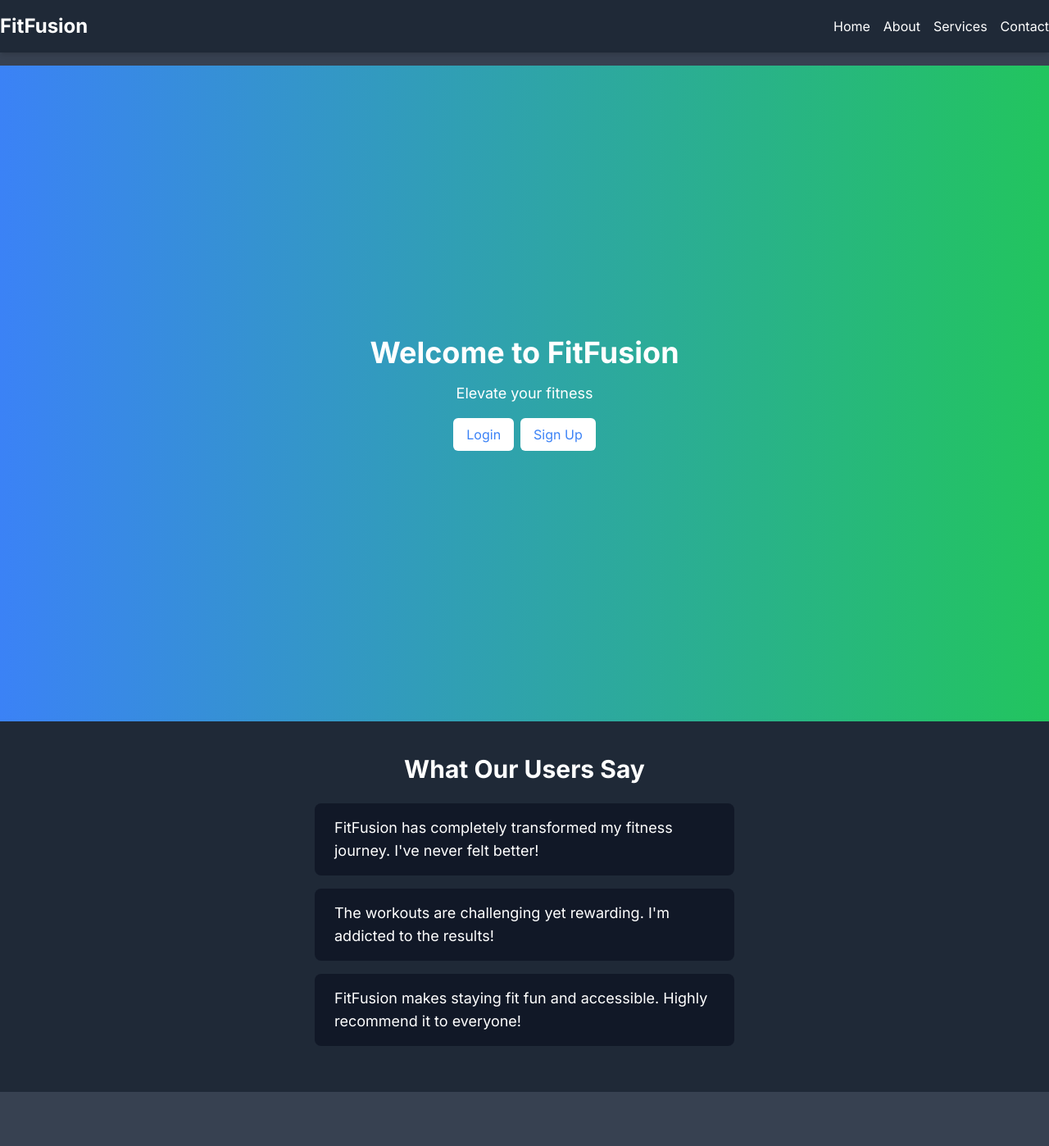
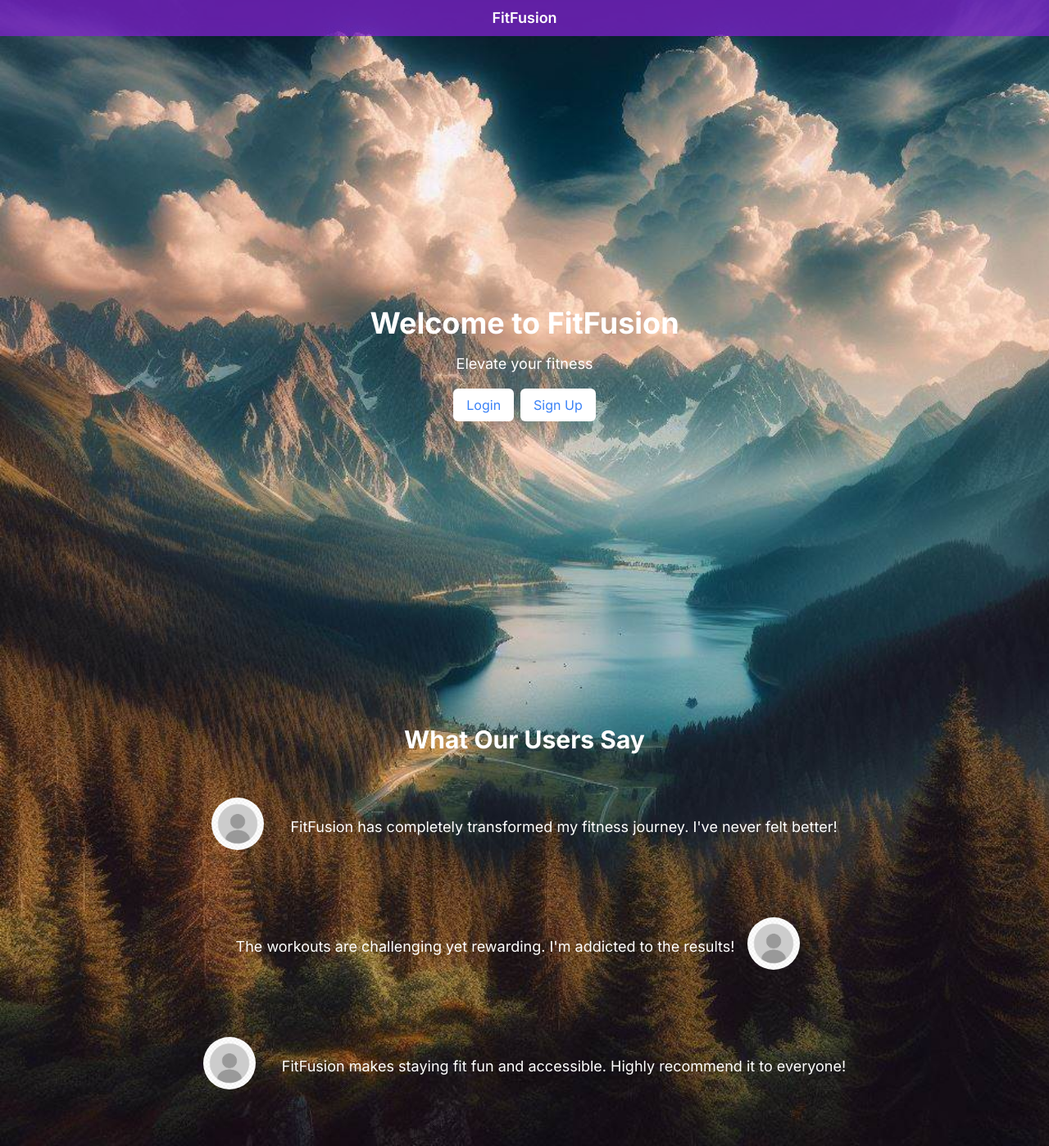
Before and after one commit to Syntax-Samurais/Website, a Next.js app: page / in a window 1280 px wide. Shown: the whole page at 82% size. Before the commit the page ends 1332 px from the top, so only its background shows below. Built offline with nearby package versions, Linux system fonts and the light colour scheme.

Commit message:
Added BG image, and Testimonial Styling

```diff
--- a/src/app/page.js
+++ b/src/app/page.js
@@ -51,7 +51,14 @@ export default function Home() {
   ];
 
   return (
-    <div className="bg-gray-900 text-white">
+    <div
+      className="text-white"
+      style={{
+        backgroundImage: "url('/images/mountains.jpeg')",
+        backgroundSize: "cover",
+        backgroundAttachment: "scroll", // Scroll along with the content
+      }}
+    >
       <Head>
         <title>FitFusion</title>
         <meta
@@ -61,38 +68,12 @@ export default function Home() {
         <link rel="icon" href="/favicon.ico" />
       </Head>
 
-      <header className="fixed top-0 left-0 w-full bg-gray-800 shadow-md z-10">
-        <div className="container mx-auto py-4 flex justify-between items-center">
-          <h1 className="text-2xl font-bold">FitFusion</h1>
-          <nav>
-            <ul className="flex">
-              <li className="mr-4">
-                <a href="#" className="text-white">
-                  Home
-                </a>
-              </li>
-              <li className="mr-4">
-                <a href="#" className="text-white">
-                  About
-                </a>
-              </li>
-              <li className="mr-4">
-                <a href="#" className="text-white">
-                  Services
-                </a>
-              </li>
-              <li>
-                <a href="#" className="text-white">
-                  Contact
-                </a>
-              </li>
-            </ul>
-          </nav>
-        </div>
+      <header className="bg-purple-700 bg-opacity-75 py-2 text-center">
+        <h1 className="text-lg font-semibold">FitFusion</h1>
       </header>
 
-      <main className="mt-20">
-        <div className="h-screen flex justify-center items-center bg-gradient-to-r from-blue-500 to-green-500">
+      <main>
+        <div className="h-screen flex justify-center items-center">
           <div className="text-center text-white">
             <h1 className="text-4xl font-bold mb-4">Welcome to FitFusion</h1>
             <p className="text-lg">Elevate your fitness</p>
@@ -112,19 +93,39 @@ export default function Home() {
         </div>
       </main>
 
-      {/* { testemonials } */}
-      <section className="bg-gray-800 py-10">
+      {/* testemonials */}
+      <section className="py-10 justify-center items-center">
         <div className="container mx-auto">
           <h2 className="text-3xl font-bold mb-6 text-center">
             What Our Users Say
           </h2>
-          <div className="flex flex-col items-center">
-            {testimonials.map((testimonial) => (
+          <div className="space-y-6">
+            {testimonials.map((testimonial, index) => (
               <div
                 key={testimonial.id}
-                className="bg-gray-900 px-6 py-4 mb-4 rounded-lg max-w-lg"
+                className={`p-6 rounded-lg flex items-center ${
+                  index % 2 === 0 ? "flex-row" : "flex-row-reverse"
+                } justify-center`}
               >
-                <p className="text-lg">{testimonial.text}</p>
+                <img
+                  src={`images/Testimonial_pfp.jpg`}
+                  className="w-16 h-16 rounded-full mr-4"
+                  style={{ marginBottom: "5px", marginTop: "5px" }}
+                />
+                <div>
+                  <p className="text-lg font-semibold mb-2">
+                    {testimonial.name}
+                  </p>
+                  <p
+                    className="text-lg"
+                    style={{
+                      marginLeft: index % 2 === 0 ? "1rem" : "0",
+                      marginRight: index % 2 === 0 ? "0" : "1rem",
+                    }}
+                  >
+                    {testimonial.text}
+                  </p>
+                </div>
               </div>
             ))}
           </div>
```
Also changed, not shown: public/images/Testimonial_pfp.jpg (added).
